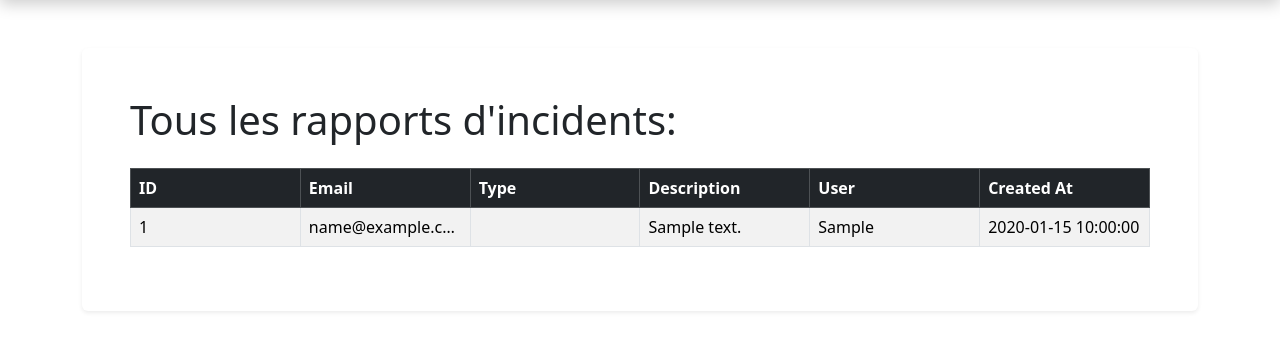
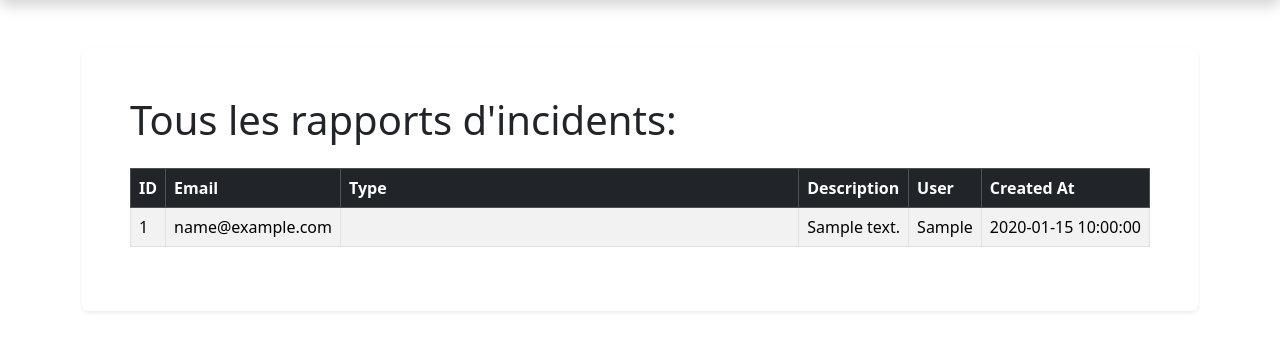
Before and after one commit to Fayvara21/MvcPoo, a PHP site: page /contact in a window 1280 px wide. Shown: the part 66-417 px from the top of the page. Run offline with PHP 8.4, Linux system fonts and the light colour scheme; the visitor is signed in with stand-in values (Sample User, id 1); tables that the repository leaves empty or names only in its code hold one stand-in row (values such as "Sample post"); a stand-in replaces the project's code that opens the database connection.

Commit message:
Refactor table styles to improve column width handling and allow wrapping in the third column

```diff
--- a/public/style.css
+++ b/public/style.css
@@ -434,20 +434,30 @@
 }
 
 table {
-    table-layout: fixed;
     width: 100%;
 }
+
 td {
     overflow: hidden;
     text-overflow: ellipsis;
-    white-space: nowrap !important;
+    white-space: nowrap;
 }
+
 .table-sm td {
     padding: .3rem !important;
 }
-td.badgeState, td.badgeType{
-  width: 120px;
-      white-space: nowrap;
+
+/* fixed narrow columns */
+td.badgeState,
+td.badgeType {
+    width: 120px;
+    white-space: nowrap;
+}
+
+/* let 3rd column take remaining space */
+td:nth-child(3) {
+    width: 100%;
+    white-space: normal; /* allow wrapping if needed */
 }
 
 form {
```
